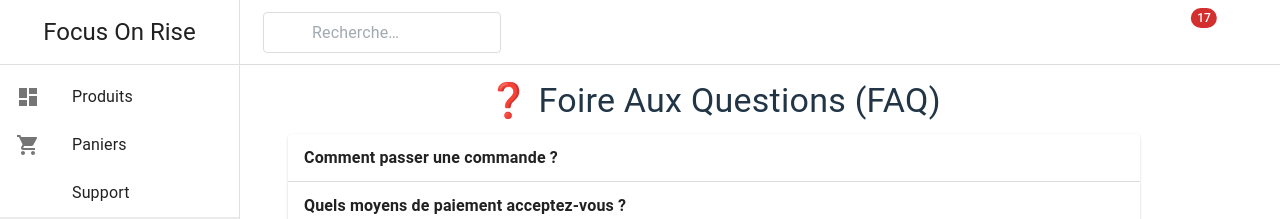
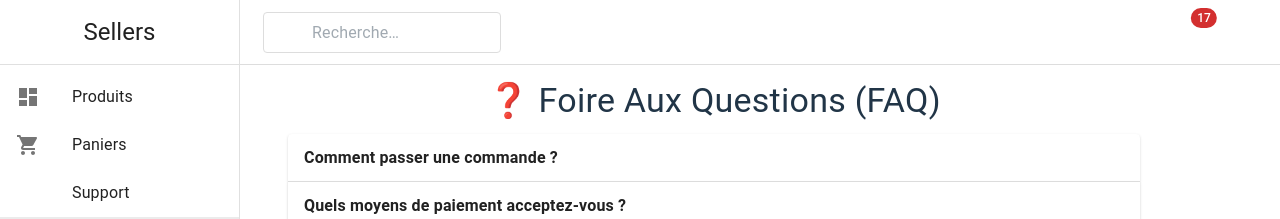
Before and after one commit to Nrakotoarisoa/e-commerce, a React (Vite) app: page /faq in a window 1280 px wide. Shown: the top 219 px of the page. Built offline with nearby package versions, Linux system fonts and the light colour scheme; some icons are missing.

Commit message:
Update website name sidebar

```diff
--- a/src/components/SidebarLayout.jsx
+++ b/src/components/SidebarLayout.jsx
@@ -30,7 +30,7 @@ const Sidebar = () => {
     >
        <Box sx={{height: 64 + 'px', display: 'flexbox', alignContent: 'center'}}>
           <Typography variant='h5' sx={{display: 'flex', justifyContent: 'center'}}>
-                Focus On Rise
+                Sellers
           </Typography>
         </Box>
         <Divider />
```
